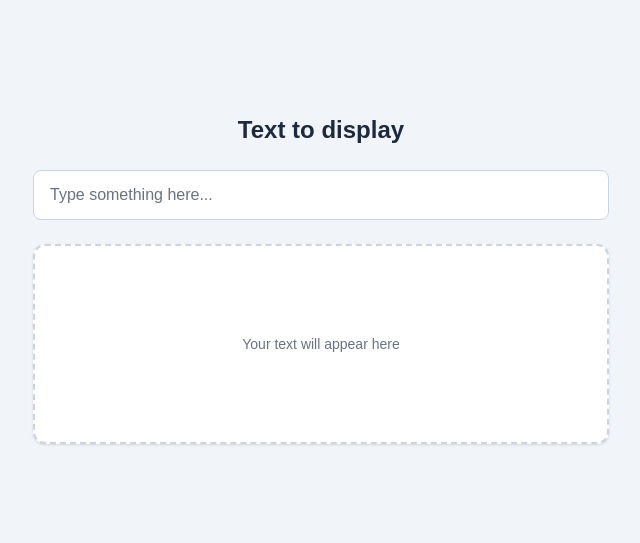
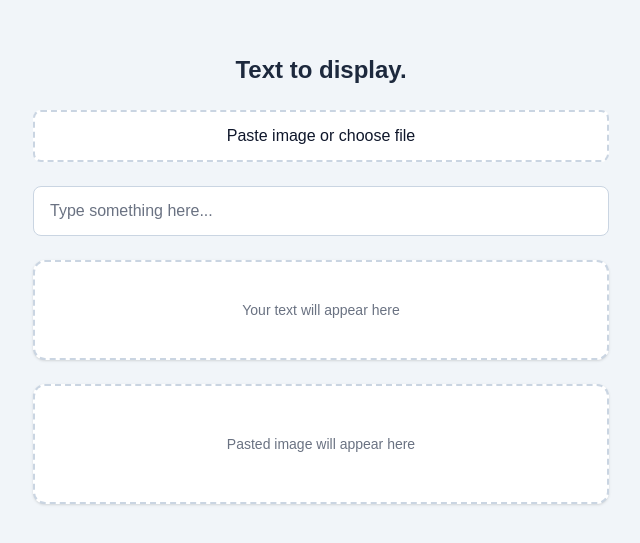
Before and after one commit to KorradoInganamorte/input, a Next.js app: page / in a window 1280 px wide. Shown: the part 121-664 px from the top of the page, without its empty margins (319-959 px from the left). Built offline with nearby package versions, Linux system fonts and the light colour scheme.

Commit message:
paste image and fix sentense

```diff
--- a/app/page.tsx
+++ b/app/page.tsx
@@ -1,16 +1,78 @@
 "use client";
 
-import { useState } from "react";
+import { useState, useRef } from "react";
 
 export default function Home() {
   const [text, setText] = useState("");
+  const [pastedImage, setPastedImage] = useState<string | null>(null);
+  const fileInputRef = useRef<HTMLInputElement>(null);
+
+  const handlePasteClick = async () => {
+    try {
+      const items = await navigator.clipboard.read();
+
+      for (const item of items) {
+        if (item.types.includes("image/png")) {
+          const blob = await item.getType("image/png");
+          const url = URL.createObjectURL(blob);
+
+          setPastedImage(url); return;
+        }
+
+        if (item.types.includes("image/jpeg")) {
+          const blob = await item.getType("image/jpeg");
+          const url = URL.createObjectURL(blob);
+
+          setPastedImage(url); return;
+        }
+
+        if (item.types.includes("image/webp")) {
+          const blob = await item.getType("image/webp");
+          const url = URL.createObjectURL(blob);
+
+          setPastedImage(url); return;
+        }
+      }
+
+      fileInputRef.current?.click();
+    } catch {
+      fileInputRef.current?.click();
+    }
+  };
+
+  const handleFileChange = (e: React.ChangeEvent<HTMLInputElement>) => {
+    const file = e.target.files?.[0];
+
+    if (file?.type.startsWith("image/")) {
+      setPastedImage(URL.createObjectURL(file));
+    }
+
+    e.target.value = "";
+  };
 
   return (
     <div className="min-h-screen bg-slate-100 dark:bg-gray-950 flex flex-col items-center justify-center p-6">
       <div className="w-full max-w-xl space-y-6">
         <h1 className="text-2xl font-semibold text-slate-800 dark:text-slate-100 text-center">
-          Text to display
+          Text to display.
         </h1>
+
+        <div className="flex flex-col gap-2">
+          <input
+            ref={fileInputRef}
+            type="file"
+            accept="image/*"
+            onChange={handleFileChange}
+            className="hidden"
+          />
+          <button
+            type="button"
+            onClick={handlePasteClick}
+            className="w-full px-4 py-3 rounded-lg border-2 border-dashed border-slate-300 dark:border-gray-900 bg-white dark:bg-slate-900 text-slate-900 dark:text-gray-500 hover:border-slate-500 hover:bg-slate-50 dark:hover:bg-slate-800 dark:hover:border-slate-800 focus:outline-none focus:ring-2 focus:ring-slate-500 font-medium transition-colors"
+          >
+            Paste image or choose file
+          </button>
+        </div>
 
         <label className="block">
           <span className="sr-only">Enter your text</span>
@@ -23,10 +85,12 @@ export default function Home() {
           />
         </label>
 
-        <div className="rounded-xl border-2 border-dashed border-slate-300 dark:border-gray-900 bg-white dark:bg-slate-900 shadow-sm min-h-[200px] p-6 flex items-center justify-center">
+        <div className="rounded-xl border-2 border-dashed border-slate-300 dark:border-gray-900 bg-white dark:bg-slate-900 shadow-sm min-h-[100px] p-6 flex items-center justify-center">
           {text ? (
-            <p className="text-slate-800 dark:text-slate-100 text-lg whitespace-pre-wrap break-words text-center">
+            <p className="text-slate-800 dark:text-slate-100 text-lg whitespace-pre-wrap wrap-break-word text-center">
+              <span className="hidden">.</span>
               {text}
+              <span className="hidden">.</span>
             </p>
           ) : (
             <p className="text-gray-500 dark:text-gray-500 text-sm">
@@ -34,6 +98,21 @@ export default function Home() {
             </p>
           )}
         </div>
+
+        <div className="rounded-xl border-2 border-dashed border-slate-300 dark:border-gray-900 bg-white dark:bg-slate-900 shadow-sm min-h-[120px] p-4 flex items-center justify-center overflow-hidden">
+          {pastedImage ? (
+            // eslint-disable-next-line @next/next/no-img-element
+            <img
+              src={pastedImage}
+              alt="Pasted"
+              className="max-w-full max-h-[400px] object-contain"
+            />
+          ) : (
+            <p className="text-gray-500 dark:text-gray-500 text-sm">
+              Pasted image will appear here
+            </p>
+          )}
+        </div>
       </div>
     </div>
   );
```
